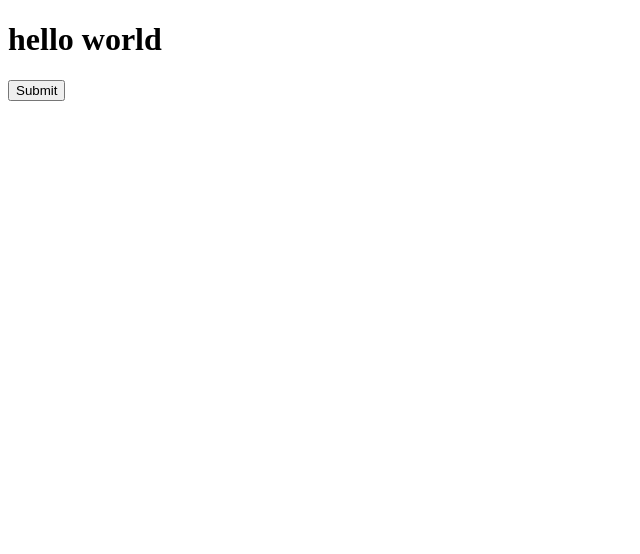
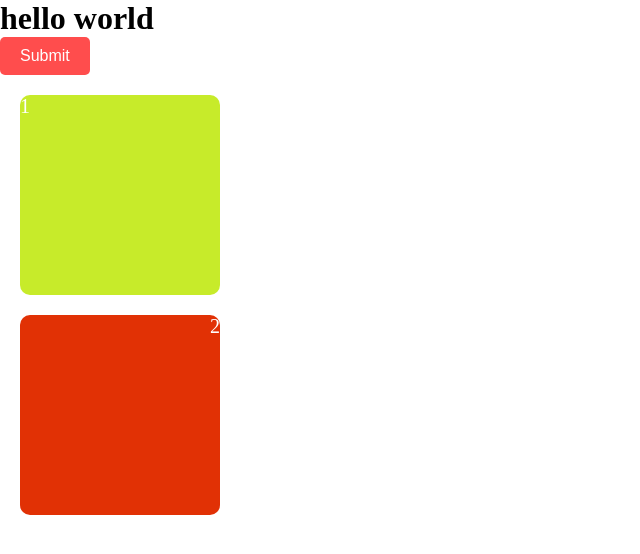
Before and after one commit to haldersubha62540-dotcom/test, a plain HTML site: page index.html in a window 1280 px wide. Shown: the whole page, without its empty margins (0-640 px from the left). Drawn offline with Linux system fonts and the light colour scheme.

Commit message:
third-commit

```diff
--- a/index.html
+++ b/index.html
@@ -4,9 +4,12 @@
     <meta charset="UTF-8">
     <meta name="viewport" content="width=device-width, initial-scale=1.0">
     <title>Document</title>
+    <link rel="stylesheet" href="style.css">
 </head>
 <body>
     <h1>hello world</h1>
     <button class="btn-red">Submit</button>
+    <div class="box1">1</div>
+    <div class="box-2">2</div>
 </body>
 </html>
--- a/style.css
+++ b/style.css
@@ -13,3 +13,28 @@
     font-size: 16px;
     transition: background-color 0.3s ease;
 }
+.box1 {
+    height: 200px;
+    width: 200px;
+    background-color: #c7eb2a;
+    margin: 20px;
+
+    color: white;
+    font-size: 20px;
+    border-radius: 10px;
+
+}
+.box-2 {
+    height: 200px;
+    width: 200px;
+    background-color: #e13105;
+    margin: 20px;
+    display: flex;
+
+    justify-content: flex-end;
+    align-content: flex-end;
+    color: white;
+    font-size: 20px;
+    border-radius: 10px;
+
+}
```
